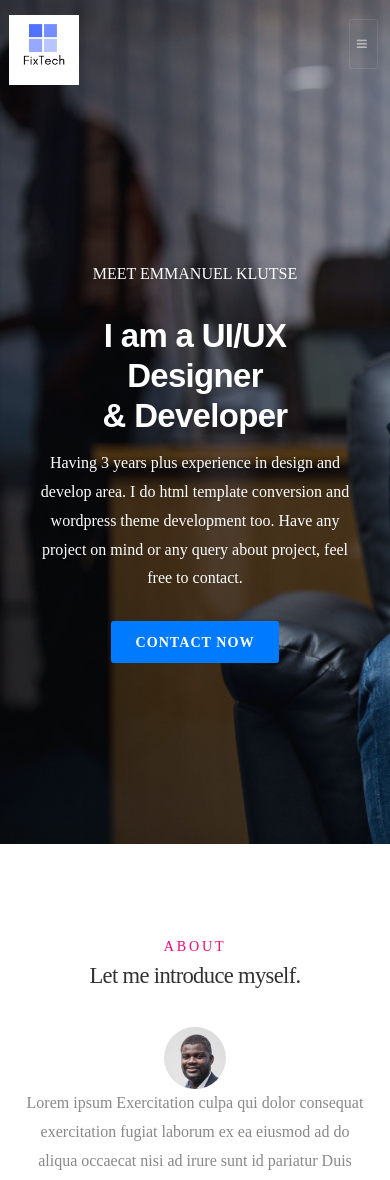
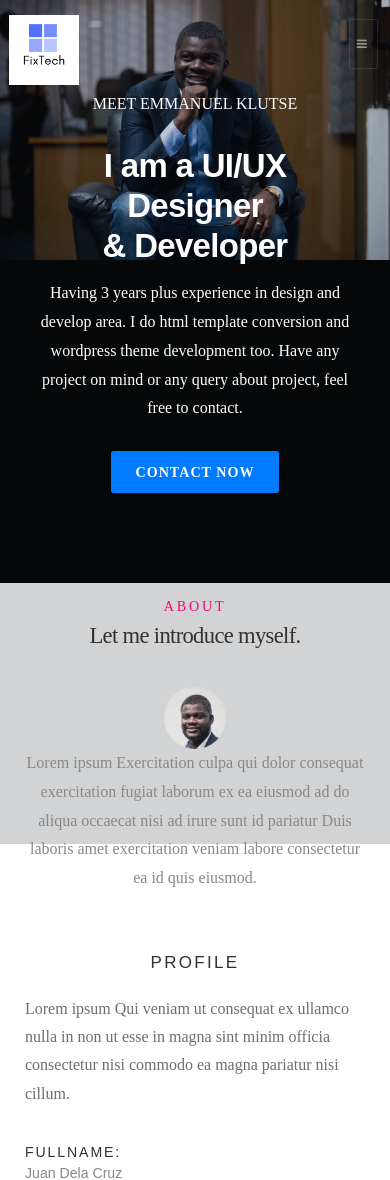
Before and after one commit to nuelklus/portfolio, a Django app: page / in a window 390 px wide. Shown: the top 1180 px of the page. Run offline with Django 3.2, Linux system fonts and the light colour scheme; data comes from the database, SQL or seed files in the repository; some libraries are stand-ins or nearby versions; some web fonts are replaced.

Commit message:
update07-12-19

```diff
--- a/myportfolio/emmaapp/static/emmaapp/css/main.css
+++ b/myportfolio/emmaapp/static/emmaapp/css/main.css
@@ -54,6 +54,8 @@ html {
 	html {
 		font-size: 9.411764705882353px;
 	}
+
+
 }
 @media only screen and (max-width:768px) {
 	html {
@@ -64,6 +66,21 @@ html {
 	html {
 		font-size: 9.411764705882353px;
 	}
+
+        .bg-cover{
+            background-image: url('/static/emmaapp/img/one1.jpg') !important;
+            background-size:  contain !important;
+            background-repeat: no-repeat !important;
+            background-position: initial !important;
+        }
+
+        .banner-content{
+            padding: 90px 0px !important;
+        }
+
+        .intro-bg-color{
+            background-color: black !important;
+        }
 }
 
 html, body {
--- a/myportfolio/emmaapp/static/emmaapp/css/style.css
+++ b/myportfolio/emmaapp/static/emmaapp/css/style.css
@@ -387,6 +387,7 @@ img {
     background-size: cover
 }
 
+
 .bg-cover,
 .bg-overlay,
 .bg-overlay:before {
@@ -762,3 +763,12 @@ img {
     margin: 30px 0px 20px;
     font-size: 22px;
 }
+
+
+/* navigation bar bottom style */
+.navbar-light {
+    /* color: #212529; */
+    border-bottom-color: black;
+    border-bottom-width: 1px;
+    border-bottom-style: solid;
+}
--- a/myportfolio/emmaapp/templates/emmaapp/index.html
+++ b/myportfolio/emmaapp/templates/emmaapp/index.html
@@ -83,15 +83,17 @@
     </nav>
 
     <!-- HERO-->
-        <div class="bg-cover" style="background-image: url('{% static "emmaapp/img/one1.jpg" %}')";>
+    <div class="container-sm">
+        <div class="bg-cover" style="background-image: url('{% static "emmaapp/img/one1.jpg" %}')">
         </div>
 
         <!-- Overlay -->
         <div class="bg-overlay"></div>
+    </div>
         <!-- Content -->
-        <div class="container">
+        <div class="container intro-bg-color">
             <div class="row justify-content-center align-items-center">
-                <div class="col-md-10 col-lg-7 ">
+                <div class="col-md-10 col-lg-7">
                     <div class="banner-content">
                         <!-- Preheading -->
                         <p class="text-white text-uppercase text-center text-xs">
```
Also changed, not shown: 2 other files.
